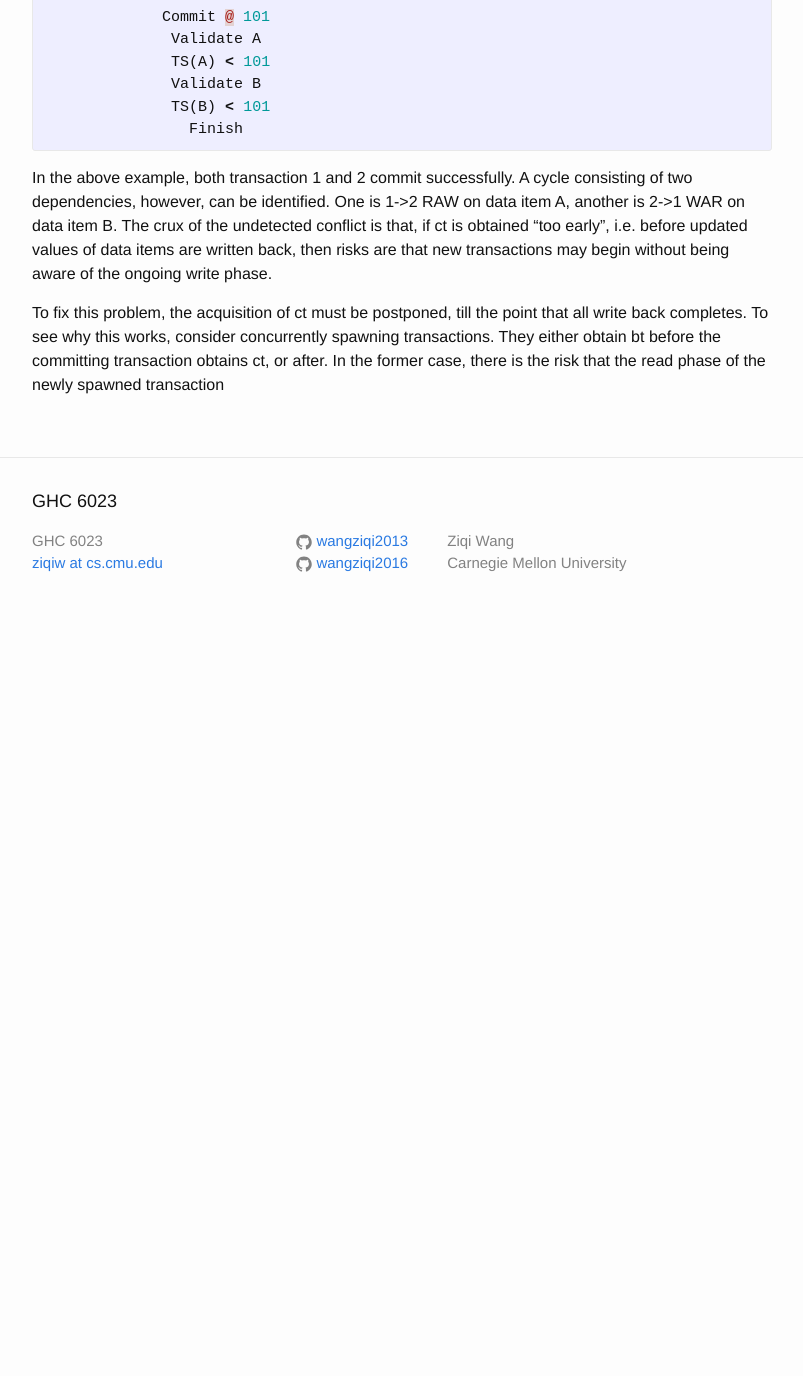
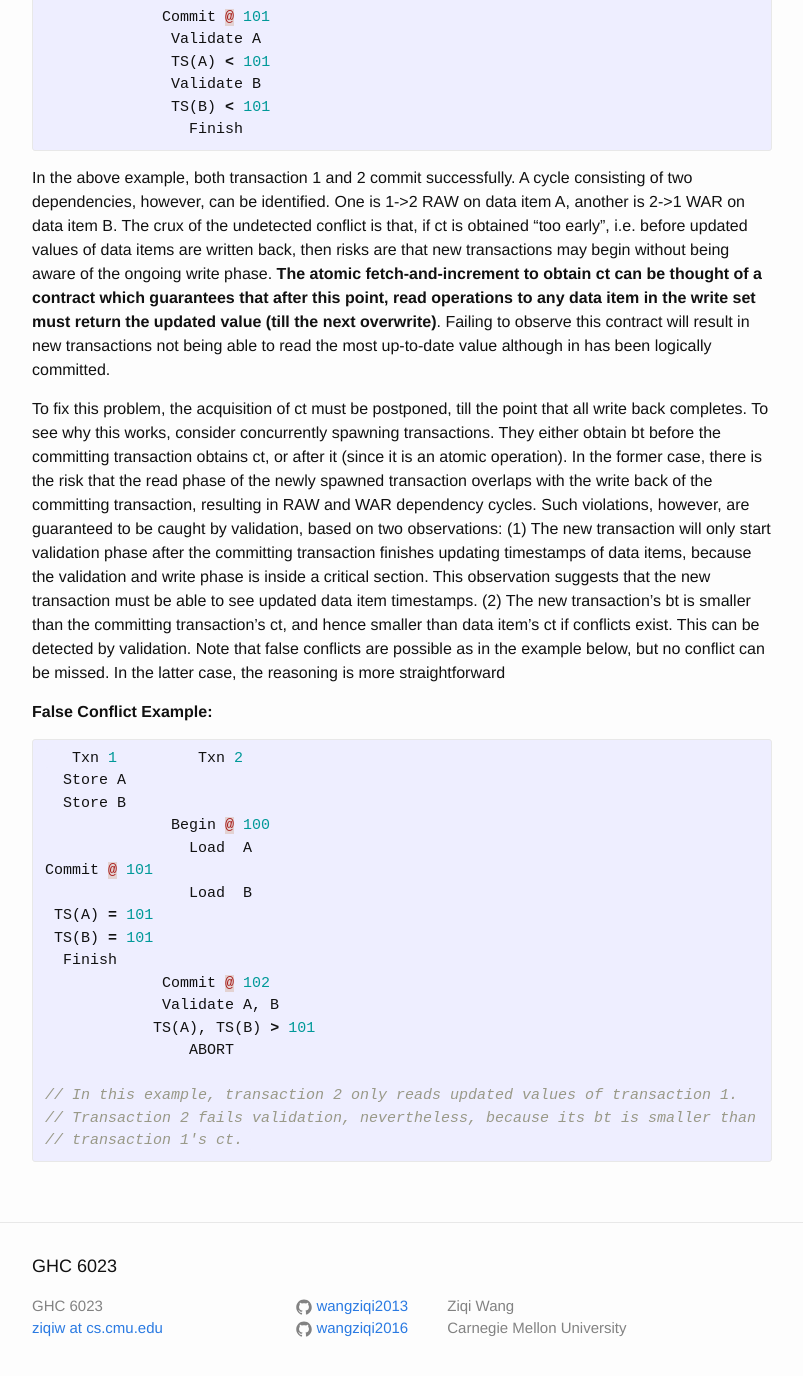
Before and after one commit to wangziqi2013/wangziqi2013.github.io, a Jekyll site: the page built from _posts/2018-03-20-Improving-the-Perf-of-OCC-Algo-through-TS-and-Ver.markdown, in a window 1280 px wide and 1400 px high, scrolled down 2019 px. Shown: the top 1376 px of the window, without its empty margins (238-1041 px from the left). Built offline with Jekyll 4.4.1, drawn with Linux system fonts in a browser that asks for light colours; before the commit the page ends 2654 px from its top, so only the background shows below that.

Commit message:
Adding example of false conflict

```diff
--- a/_posts/2018-03-20-Improving-the-Perf-of-OCC-Algo-through-TS-and-Ver.markdown
+++ b/_posts/2018-03-20-Improving-the-Perf-of-OCC-Algo-through-TS-and-Ver.markdown
@@ -71,8 +71,41 @@ Commit @ 100
 In the above example, both transaction 1 and 2 commit successfully. A cycle consisting of two dependencies, however,
 can be identified. One is 1->2 RAW on data item A, another is 2->1 WAR on data item B. The crux of the undetected
 conflict is that, if ct is obtained "too early", i.e. before updated values of data items are written back, then risks
-are that new transactions may begin without being aware of the ongoing write phase.
+are that new transactions may begin without being aware of the ongoing write phase. **The atomic fetch-and-increment to
+obtain ct can be thought of a contract which guarantees that after this point, read operations to any data item
+in the write set must return the updated value (till the next overwrite)**. Failing to observe this contract
+will result in new transactions not being able to read the most up-to-date value although in has been logically committed.
 
 To fix this problem, the acquisition of ct must be postponed, till the point that all write back completes. To see why
 this works, consider concurrently spawning transactions. They either obtain bt before the committing transaction
-obtains ct, or after. In the former case, there is the risk that the read phase of the newly spawned transaction
+obtains ct, or after it (since it is an atomic operation). In the former case, there is the risk that the read phase
+of the newly spawned transaction overlaps with the write back of the committing transaction, resulting in RAW and WAR
+dependency cycles. Such violations, however, are guaranteed to be caught by validation, based on two observations:
+(1) The new transaction will only start validation phase after the committing transaction finishes updating
+timestamps of data items, because the validation and write phase is inside a critical section. This observation
+suggests that the new transaction must be able to see updated data item timestamps. (2) The new transaction's bt
+is smaller than the committing transaction's ct, and hence smaller than data item's ct if conflicts exist. This can
+be detected by validation. Note that false conflicts are possible as in the example below, but no conflict can be missed.
+In the latter case, the reasoning is more straightforward
+
+**False Conflict Example:**
+{% highlight C %}
+   Txn 1         Txn 2
+  Store A
+  Store B
+              Begin @ 100
+                Load  A
+Commit @ 101
+                Load  B
+ TS(A) = 101
+ TS(B) = 101
+  Finish
+             Commit @ 102
+             Validate A, B
+            TS(A), TS(B) > 101
+                ABORT
+
+// In this example, transaction 2 only reads updated values of transaction 1.
+// Transaction 2 fails validation, nevertheless, because its bt is smaller than
+// transaction 1's ct.
+{% endhighlight %}
```
